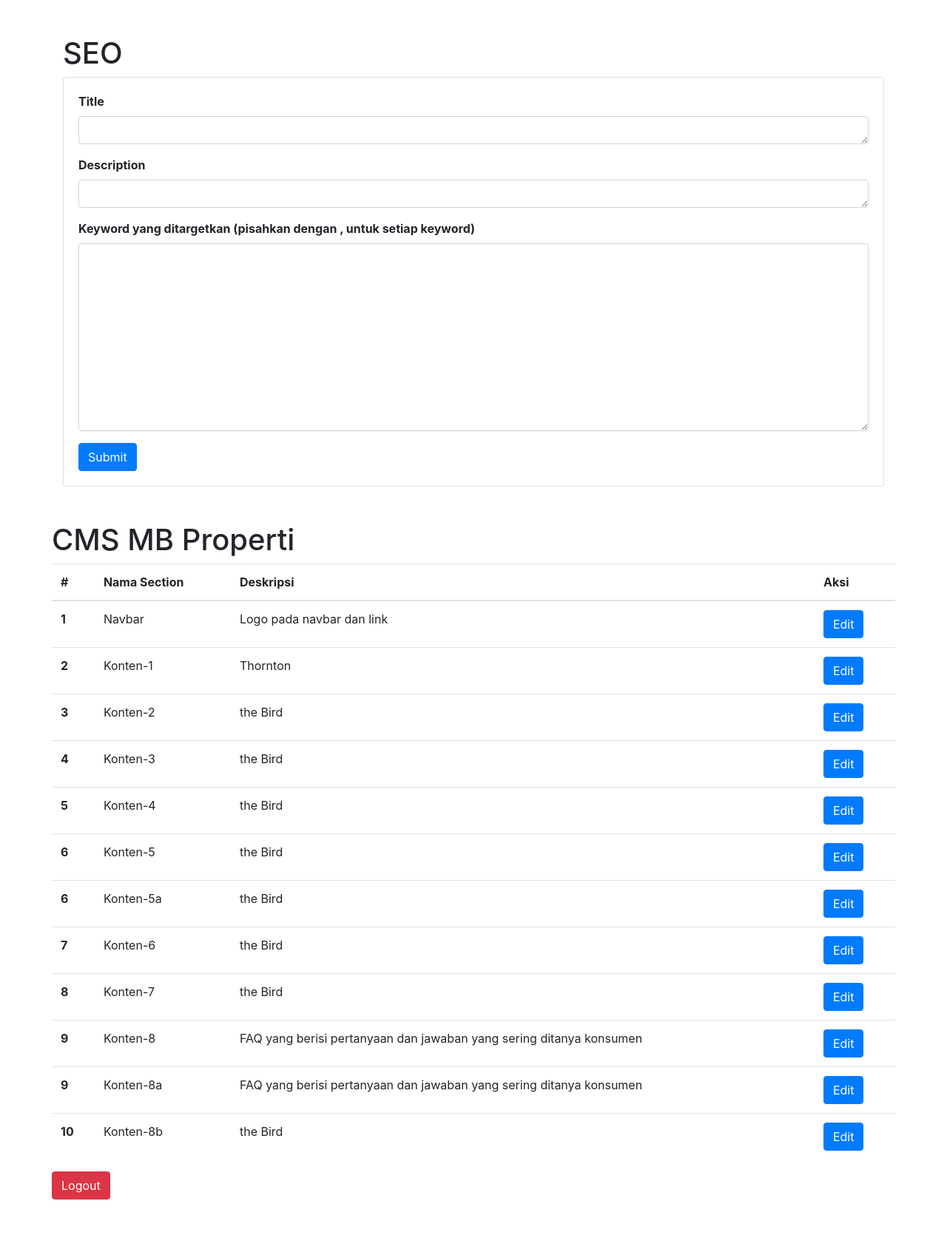
After one commit to Fadil3/test-mb, a PHP site: page /index-admin-2.php in a window 1280 px wide. The commit adds this page. Shown: the whole page at 74% size. Run offline with PHP 8.4, Linux system fonts and the light colour scheme; the visitor is signed in with stand-in values (Sample User, id 1); data comes from the database, SQL or seed files in the repository; data that the repository does not hold is empty; some libraries are stand-ins or nearby versions.

Commit message:
dev baru

```diff
--- /dev/null
+++ b/index-admin-2.php
@@ -0,0 +1,178 @@
+<!DOCTYPE html>
+<?php
+session_start();
+// print session login
+if (!isset($_SESSION['admin'])) {
+  //set error message
+  $_SESSION['error'] = "You must login first";
+  //redirect to login page
+  header('location: login.php');
+}
+include('load.php');
+$i = 0;
+?>
+<html lang="id">
+
+<head>
+  <!-- Required meta tags -->
+  <meta charset="utf-8" />
+  <meta name="viewport" content="width=device-width, initial-scale=1, shrink-to-fit=no" />
+
+  <!-- Bootstrap CSS -->
+  <link rel="stylesheet" href="https://cdn.jsdelivr.net/npm/bootstrap@4.6.1/dist/css/bootstrap.min.css" integrity="sha384-zCbKRCUGaJDkqS1kPbPd7TveP5iyJE0EjAuZQTgFLD2ylzuqKfdKlfG/eSrtxUkn" crossorigin="anonymous" />
+
+  <link rel="stylesheet" href="style.css" />
+
+  <link rel="stylesheet" href="https://cdnjs.cloudflare.com/ajax/libs/font-awesome/6.1.1/css/all.min.css" />
+
+  <title>Rumah Dekat MRT | MB Properti</title>
+  <meta name="description" content="Perusahaan yang bergerak bidang pembangunan dan penjualan cluster perumahan" />
+  <meta name="author" content="MB Properti" />
+</head>
+
+<body>
+  <!--  display message -->
+  <?php
+  if (isset($_SESSION['error'])) {
+    echo "<div class='alert alert-danger'>" . $_SESSION['error'] . "</div>";
+    unset($_SESSION['error']);
+  } else if (isset($_SESSION['success'])) {
+    echo "<div class='alert alert-success'>" . $_SESSION['success'] . "</div>";
+    unset($_SESSION['success']);
+  }
+  ?>
+  <div class="container">
+    <div class="d-flex justify-content-between">
+      <h1 class="mt-5">SEO</h1>
+    </div>
+
+    <div class="row">
+      <div class="col-md-12">
+        <div class="card">
+          <div class="card-body">
+            <form action="update-seo.php" method="post">
+              <div class="form-group">
+                <label for="exampleFormControlTextarea1"><b>Title</b></label>
+                <textarea class="form-control" id="exampleFormControlTextarea1" rows="1" name="title" required><?php echo $seo['title']; ?></textarea>
+              </div>
+              <div class="form-group">
+                <label for="exampleFormControlTextarea1"><b>Description</b></label>
+                <textarea class="form-control" id="exampleFormControlTextarea1" rows="1" name="description" required><?php echo $seo['description']; ?></textarea>
+              </div>
+              <div class="form-group">
+                <label for="exampleFormControlTextarea1"><b>Keyword yang ditargetkan (pisahkan dengan , untuk setiap keyword)</b></label>
+                <textarea class="form-control" id="exampleFormControlTextarea1" rows="10" name="keyword" required><?php echo $seo['keyword']; ?></textarea>
+              </div>
+              <button type="submit" class="btn btn-primary">Submit</button>
+            </form>
+          </div>
+        </div>
+      </div>
+
+      <!-- daftar konten -->
+      <div class="d-flex justify-content-between">
+        <h1 class="mt-5">CMS MB Properti</h1>
+      </div>
+
+      <table class="table">
+        <thead>
+          <tr>
+            <th scope="col">#</th>
+            <th scope="col">Nama Section</th>
+            <th scope="col">Deskripsi</th>
+            <th scope="col">Aksi</th>
+          </tr>
+        </thead>
+        <tbody>
+          <tr>
+            <th scope="row">1</th>
+            <td>Navbar</td>
+            <td>Logo pada navbar dan link</td>
+            <td>
+              <a class="btn btn-primary text-white" href="update-content.php?konten=navbar" role="button">Edit</a>
+            </td>
+          </tr>
+          <tr>
+            <th scope="row">2</th>
+            <td>Konten-1</td>
+            <td>Thornton</td>
+            <td>
+              <a class="btn btn-primary text-white" href="update-content.php?konten=konten-1" role="button">Edit</a>
+            </td>
+          </tr>
+          <tr>
+            <th scope="row">3</th>
+            <td>Konten-2</td>
+            <td>the Bird</td>
+            <td>
+              <a class="btn btn-primary text-white" href="update-content.php?konten=konten-2" role="button">Edit</a>
+            </td>
+          </tr>
+          <tr>
+            <th scope="row">4</th>
+            <td>Konten-3</td>
+            <td>the Bird</td>
+            <td> <a class="btn btn-primary text-white" href="update-content.php?konten=konten-3" role="button">Edit</a></td>
+          </tr>
+          <tr>
+            <th scope="row">5</th>
+            <td>Konten-4</td>
+            <td>the Bird</td>
+            <td> <a class="btn btn-primary text-white" href="update-content.php?konten=konten-4" role="button">Edit</a></td>
+          </tr>
+          <tr>
+            <th scope="row">6</th>
+            <td>Konten-5</td>
+            <td>the Bird</td>
+            <td> <a class="btn btn-primary text-white" href="update-content.php?konten=konten-5" role="button">Edit</a></td>
+          </tr>
+          <tr>
+            <th scope="row">6</th>
+            <td>Konten-5a</td>
+            <td>the Bird</td>
+            <td> <a class="btn btn-primary text-white" href="update-content.php?konten=konten-5a" role="button">Edit</a></td>
+          </tr>
+          <tr>
+            <th scope="row">7</th>
+            <td>Konten-6</td>
+            <td>the Bird</td>
+            <td> <a class="btn btn-primary text-white" href="update-content.php?konten=konten-6" role="button">Edit</a></td>
+          </tr>
+          <tr>
+            <th scope="row">8</th>
+            <td>Konten-7</td>
+            <td>the Bird</td>
+            <td> <a class="btn btn-primary text-white" href="update-content.php?konten=konten-7" role="button">Edit</a></td>
+          </tr>
+          <tr>
+            <th scope="row">9</th>
+            <td>Konten-8</td>
+            <td>FAQ yang berisi pertanyaan dan jawaban yang sering ditanya konsumen</td>
+            <td>
+              <a class="btn btn-primary text-white" href="update-content.php?konten=konten-8" role="button">Edit</a>
+            </td>
+          </tr>
+          <tr>
+            <th scope="row">9</th>
+            <td>Konten-8a</td>
+            <td>FAQ yang berisi pertanyaan dan jawaban yang sering ditanya konsumen</td>
+            <td>
+              <a class="btn btn-primary text-white" href="update-content.php?konten=konten-8" role="button">Edit</a>
+            </td>
+          </tr>
+          <tr>
+            <th scope="row">10</th>
+            <td>Konten-8b</td>
+            <td>the Bird</td>
+            <td> <a class="btn btn-primary text-white" href="update-content.php?konten=navbar" role="button">Edit</a></td>
+          </tr>
+        </tbody>
+      </table>
+      <a href="logout.php" class="btn btn-danger float-right text-white mb-5">Logout</a>
+    </div>
+
+    <script src="https://cdn.jsdelivr.net/npm/jquery@3.5.1/dist/jquery.slim.min.js" integrity="sha384-DfXdz2htPH0lsSSs5nCTpuj/zy4C+OGpamoFVy38MVBnE+IbbVYUew+OrCXaRkfj" crossorigin="anonymous"></script>
+    <script src="https://cdn.jsdelivr.net/npm/bootstrap@4.6.1/dist/js/bootstrap.bundle.min.js" integrity="sha384-fQybjgWLrvvRgtW6bFlB7jaZrFsaBXjsOMm/tB9LTS58ONXgqbR9W8oWht/amnpF" crossorigin="anonymous"></script>
+</body>
+
+</html>
--- a/load.php
+++ b/load.php
@@ -7,10 +7,37 @@ $row = mysqli_num_rows($ret);
 if ($row > 0) {
     while ($row = mysqli_fetch_array($ret)) {
         $text[] =  $row['text'];
+        $title[] = $row['tittle'];
     }
 }
+
 
 // get seo text
 $seo = mysqli_query($db, "SELECT * FROM seo");
 $seo = mysqli_fetch_assoc($seo);
-// var_dump($seo);
+
+
+//get konten-1
+$konten1 = mysqli_query($db, "SELECT * FROM text where tittle='konten-1'");
+$konten1 = mysqli_fetch_assoc($konten1);
+
+$konten2 = mysqli_query($db, "SELECT * FROM text where tittle='konten-2'");
+$konten2 = mysqli_fetch_assoc($konten2);
+
+$konten3 = mysqli_query($db, "SELECT * FROM text where tittle='konten-3'");
+$konten3 = mysqli_fetch_assoc($konten3);
+
+$konten3a = mysqli_query($db, "SELECT * FROM text where tittle='konten-3a'");
+$konten3a = mysqli_fetch_assoc($konten3a);
+
+$konten4 = mysqli_query($db, "SELECT * FROM text where tittle='konten-4'");
+$konten4 = mysqli_fetch_assoc($konten4);
+
+$konten5 = mysqli_query($db, "SELECT * FROM text where tittle='konten-5'");
+$konten5 = mysqli_fetch_assoc($konten5);
+
+$konten6 = mysqli_query($db, "SELECT * FROM text where tittle='konten-6'");
+$konten6 = mysqli_fetch_assoc($konten6);
+
+$konten7 = mysqli_query($db, "SELECT * FROM text where tittle='konten-7'");
+$konten7 = mysqli_fetch_assoc($konten7);
--- a/style.css
+++ b/style.css
@@ -59,7 +59,7 @@ a:active {
 .section-headersatu {
   background-image: url(assets/image/bg0.png);
   /* padding-top: 250px;*/
-  min-height: 667px;
+  min-height: 500px;
   background-size: cover;
 }
 
@@ -123,7 +123,7 @@ a:active {
 }
 
 .section-headerdua {
-  min-height: 810px;
+  min-height: 400px;
 }
 
 @media only screen and (min-width: 500px) {
@@ -213,7 +213,7 @@ a:active {
 }
 
 .content-4 {
-  height: 720px;
+  height: 520px;
 }
 
 .photo-1 {
@@ -295,7 +295,7 @@ a:active {
 
 .section-kontenSatu {
   background-image: url(assets/image/bg1.jpg);
-  padding: 80px;
+  padding: 10vw;
   max-height: 1400px;
   background-size: cover;
   margin-bottom: 20px;
@@ -319,7 +319,7 @@ a:active {
 
 .section-boxWhite {
   background-color: #fff;
-  padding: 20px;
+  padding: 10px;
   box-shadow: 10px 10px 20px !important;
 }
 
```
Also changed, not shown: index.php (+32 -101 lines), update-content.php (added, +117 -0 lines).
